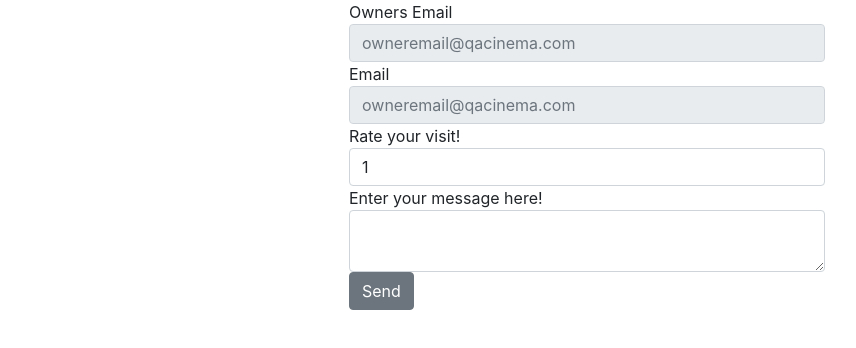
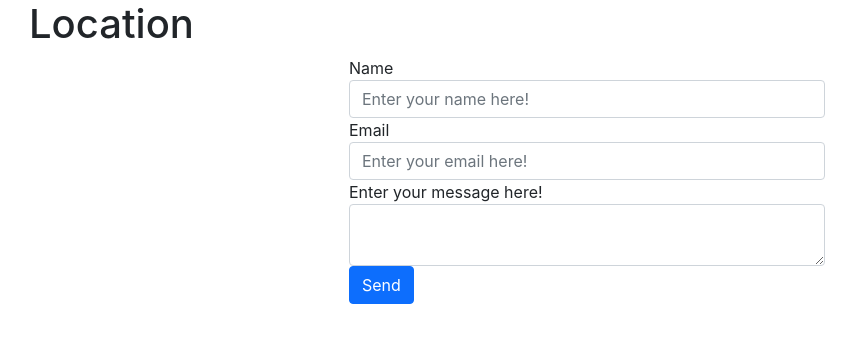
Before and after one commit to Kevin123-Repo/QACinemas_Group_Project, a React (Create React App) app in the folder front-end/: page /GettingThere in a window 1280 px wide. Shown: the top 348 px of the page, without its empty margins (53-909 px from the left). Built offline with nearby package versions, Linux system fonts and the light colour scheme; what google-maps-react would draw is missing.

Commit message:
JU: Email contact form complete. Working on The contact page itself now

```diff
--- a/front-end/package.json
+++ b/front-end/package.json
@@ -8,6 +8,7 @@
     "@testing-library/user-event": "^12.8.3",
     "axios": "^0.21.1",
     "bootstrap": "^5.0.1",
+    "emailjs-com": "^2.6.4",
     "google-map-react": "^2.1.9",
     "google-maps-react": "^2.0.6",
     "react": "^17.0.2",
--- a/front-end/src/App.js
+++ b/front-end/src/App.js
@@ -5,7 +5,8 @@ import NavBar from './Components/Header_Footer/NavBar';
 import FooterBar from './Components/Header_Footer/FooterBar';
 import OpeningTimes from './Components/OpeningTimes/OpeningTimes'
 import GettingThere from './Components/Getting_There/GettingThere'
-import EmailForm from './Components/ContactPage/EmailForm';
+
+import ContactPage from './Components/ContactPage/ContactPage';
 
 
 function App() {
@@ -26,7 +27,7 @@ function App() {
         </Switch>
         <FooterBar />
       </Router> */}
-      <EmailForm/>
+      <ContactPage/>
     </>
 
   );
--- a/front-end/src/Components/ContactPage/ContactPage.jsx
+++ b/front-end/src/Components/ContactPage/ContactPage.jsx
@@ -1,8 +1,14 @@
+import { Container } from "reactstrap";
+import EmailForm from "./EmailForm"
+
 const ContactPage=()=>{
     return(
         <>
+            <Container >
+                <h1>Location</h1>
 
-
+            </Container>
+        <EmailForm/>
         </>
     )
 
--- a/front-end/src/Components/ContactPage/EmailForm.jsx
+++ b/front-end/src/Components/ContactPage/EmailForm.jsx
@@ -1,45 +1,50 @@
+import emailjs from "emailjs-com";
 import React from 'react';
 import { Button, Form, FormGroup, Label, Input, Container } from 'reactstrap';
 
-const EmailForm = (props) => {
+const EmailForm = () => {
+
+    function sendEmail(e){
+        e.preventDefault();
+
+
+    emailjs.sendForm('service_7u3b3jg', 'template_pvllszp', e.target, 'user_eC48rHHnaMqoHviOaG5VN')
+    .then((result) => {
+        console.log(result.text);
+    }, (error) => {
+        console.log(error.text);
+    });
+
+}
+
 
 
     return (
+        <>
         <Container style= {{height: '500px', width: '500px'}}>
-            <Form >
+            <Form onSubmit={sendEmail}>
             <FormGroup>
-                    <Label for="exampleEmail" disabled>Owners Email</Label>
-                    <Input type="email" name="email" id="exampleEmail" placeholder="owneremail@qacinema.com" disabled />
+                    <Label for="exampleEmail">Name</Label>
+                    <Input type="text" name="name" id="nameText" placeholder="Enter your name here!"  />
                 </FormGroup>
 
 
                 <FormGroup>
                     <Label for="exampleEmail" disabled>Email</Label>
-                    <Input type="email" name="email" id="exampleEmail" placeholder="owneremail@qacinema.com" disabled />
-                </FormGroup>
-
-
-
-                <FormGroup>
-                    <Label for="exampleSelect">Rate your visit!</Label>
-                    <Input type="select" name="select" id="exampleSelect">
-                        <option>1</option>
-                        <option>2</option>
-                        <option>3</option>
-                        <option>4</option>
-                        <option>5</option>
-                    </Input>
+                    <Input type="email" name="email" id="exampleEmail" placeholder="Enter your email here!"  />
                 </FormGroup>
 
                 <FormGroup>
                     <Label for="exampleText">Enter your message here!</Label>
-                    <Input type="textarea" name="text" id="exampleText" />
+                    <Input type="textarea" name="message" id="exampleText" />
                 </FormGroup>
 
-                <Button>Send</Button>
+                <Button color="primary" type="submit">Send</Button>
             </Form>
         </Container>
+        </>
     );
 }
 
+
 export default EmailForm;
```
Also changed, not shown: 1 other file (tests, documents, lock files or other folders).
